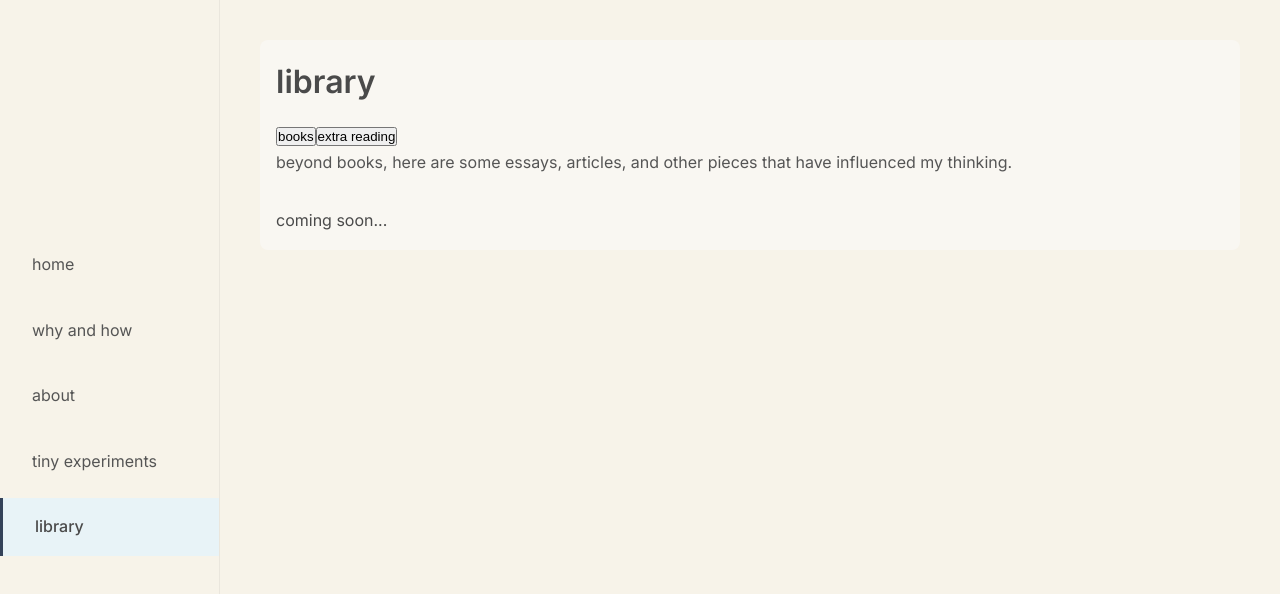
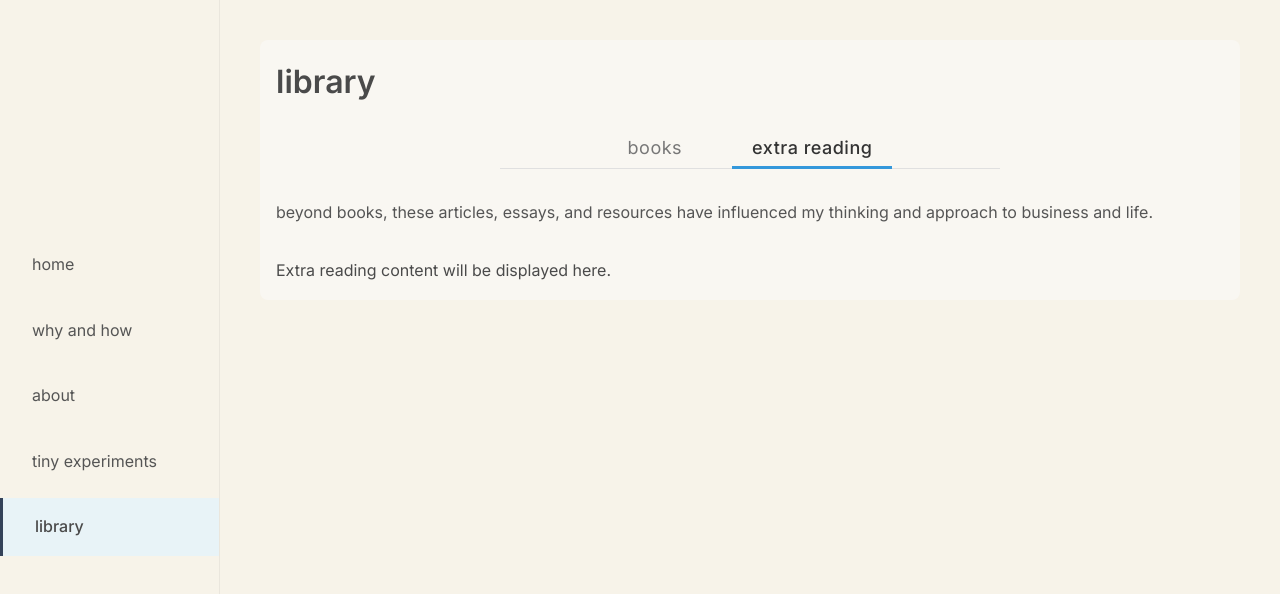
Before and after one commit to sajidkorbu/my-portfolio-website, a React (Create React App) app: page /library in a window 1280 px wide. Both pictures are taken after a click on the button "extra reading". Shown: the top 594 px of the page. Built offline with nearby package versions, Linux system fonts and the light colour scheme.

Commit message:
Update Library look feelt

```diff
--- a/src/pages/Library.css
+++ b/src/pages/Library.css
@@ -22,6 +22,83 @@
   width: 100%; /* Make intro text take full width of container */
   max-width: 100%; /* Override any max-width constraint */
   color: #555;
+}
+
+/* Add this to your Library.css file */
+
+.library-tabs {
+  display: flex;
+  justify-content: center;
+  margin: 20px 0 30px;
+  border-bottom: 1px solid #e0e0e0;
+  width: 100%;
+  max-width: 500px;
+  margin-left: auto;
+  margin-right: auto;
+}
+
+.library-tabs button {
+  background: transparent;
+  border: none;
+  padding: 10px 20px;
+  margin: 0 15px;
+  font-size: 18px;
+  cursor: pointer;
+  position: relative;
+  color: #777;
+  transition: all 0.3s ease;
+  font-family: inherit;
+  letter-spacing: 0.5px;
+  text-transform: lowercase;
+}
+
+.library-tabs button::after {
+  content: '';
+  position: absolute;
+  bottom: -1px;
+  left: 0;
+  width: 0;
+  height: 3px;
+  background: #3498db; /* You can change this to match your site's color scheme */
+  transition: width 0.3s ease;
+}
+
+.library-tabs button:hover {
+  color: #333;
+}
+
+.library-tabs button.active {
+  color: #333;
+  font-weight: 500;
+}
+
+.library-tabs button.active::after {
+  width: 100%;
+}
+
+/* Smooth transition between tabs */
+.tab-content {
+  opacity: 0;
+  transform: translateY(10px);
+  transition: all 0.4s ease;
+}
+
+.tab-content.active {
+  opacity: 1;
+  transform: translateY(0);
+}
+
+/* Make it responsive */
+@media (max-width: 768px) {
+  .library-tabs {
+    max-width: 100%;
+  }
+
+  .library-tabs button {
+    padding: 10px 15px;
+    margin: 0 10px;
+    font-size: 16px;
+  }
 }
 
 /* Horizontal Scrolling Container */
--- a/src/pages/Library.js
+++ b/src/pages/Library.js
@@ -1,8 +1,8 @@
 // src/pages/Library.js
-import React, { useState, useRef } from 'react';
+import React, { useState, useRef, useEffect } from 'react';
 import './Library.css';
 
-// Updated book data with your specified books
+// Book data remains the same as in your original file
 const bookData = [
 {
     id: 1,
@@ -116,6 +116,7 @@ const bookData = [
     coverUrl: "https://images-na.ssl-images-amazon.com/images/S/compressed.photo.goodreads.com/books/1347984664i/639864.jpg",
     recommendation: "yogananda's spiritual journey opened my mind to eastern philosophical traditions and meditation practices that have brought greater balance and clarity to my life and work."
   }
+
 ];
 
 const Library = () => {
@@ -134,7 +135,37 @@ const Library = () => {
     setSelectedBook(null);
   };
 
-  // Handle scroll interaction
+  // Handle tab changes with animation
+  const handleTabChange = (tab) => {
+    // First, make the current content fade out
+    const contentElement = document.querySelector('.tab-content.active');
+    if (contentElement) {
+      contentElement.classList.remove('active');
+    }
+
+    // Set the new active tab after a short delay
+    setTimeout(() => {
+      setActiveTab(tab);
+
+      // Make the new content fade in
+      setTimeout(() => {
+        const newContentElement = document.querySelector('.tab-content');
+        if (newContentElement) {
+          newContentElement.classList.add('active');
+        }
+      }, 50);
+    }, 300); // This delay should match the transition time in CSS
+  };
+
+  // Initialize the active class on first render
+  useEffect(() => {
+    const contentElement = document.querySelector('.tab-content');
+    if (contentElement) {
+      contentElement.classList.add('active');
+    }
+  }, []);
+
+  // Scroll handling functions remain the same
   const handleMouseDown = (e) => {
     setIsScrolling(true);
     setStartX(e.pageX - scrollContainerRef.current.offsetLeft);
@@ -157,7 +188,6 @@ const Library = () => {
     setIsScrolling(false);
   };
 
-  // Scroll to a specific position with animation
   const scrollToPosition = (position) => {
     scrollContainerRef.current.scrollTo({
       left: position,
@@ -180,21 +210,23 @@ const Library = () => {
   return (
     <div className="library-container">
       <h1 className="library-title">library</h1>
+
       <div className="library-tabs">
         <button
           className={activeTab === 'books' ? 'active' : ''}
-          onClick={() => setActiveTab('books')}
+          onClick={() => handleTabChange('books')}
         >
           books
         </button>
         <button
           className={activeTab === 'extras' ? 'active' : ''}
-          onClick={() => setActiveTab('extras')}
+          onClick={() => handleTabChange('extras')}
         >
           extra reading
         </button>
       </div>
 
+      <div className={`tab-content ${activeTab === 'books' ? 'active' : ''}`}>
         {activeTab === 'books' && (
           <>
             <p className="library-intro">
@@ -219,24 +251,18 @@ const Library = () => {
                 onMouseUp={handleMouseUp}
                 onMouseLeave={handleMouseLeave}
               >
-              {bookData.map((book) => (
+                {bookData.map(book => (
                   <div
                     key={book.id}
                     className="book-item"
                     onClick={() => handleBookClick(book)}
                   >
-                  <div className="book-cover-wrapper">
-                    <img
-                      src={book.coverUrl}
-                      alt={`${book.title} cover`}
-                      className="book-cover"
-                      loading="lazy"
-                    />
-                    <div className="book-reflection"></div>
+                    <div className="book-cover">
+                      <img src={book.coverUrl} alt={`${book.title} by ${book.author}`} />
                     </div>
                     <div className="book-info">
-                    <h3 className="book-title">{book.title}</h3>
-                    <p className="book-author">by {book.author}</p>
+                      <h3>{book.title}</h3>
+                      <p>{book.author}</p>
                     </div>
                   </div>
                 ))}
@@ -250,39 +276,35 @@ const Library = () => {
                 ›
               </button>
             </div>
-
-          <div className="scroll-instructions">
-            <p>click and drag to explore more books, or use the arrow buttons</p>
-          </div>
           </>
         )}
 
         {activeTab === 'extras' && (
           <div className="extras-container">
             <p className="library-intro">
-            beyond books, here are some essays, articles, and other pieces that have influenced my thinking.
+              beyond books, these articles, essays, and resources have influenced my thinking and approach to business and life.
             </p>
-          <p className="coming-soon">coming soon...</p>
+            <div className="extras-grid">
+              {/* You can add your extra reading content here */}
+              <p className="placeholder">Extra reading content will be displayed here.</p>
+            </div>
           </div>
         )}
+      </div>
 
       {selectedBook && (
-        <div className="book-detail-overlay" onClick={closeDetail}>
-          <div className="book-detail" onClick={(e) => e.stopPropagation()}>
+        <div className="book-detail-overlay">
+          <div className="book-detail">
             <button className="close-button" onClick={closeDetail}>×</button>
             <div className="book-detail-content">
               <div className="book-detail-cover">
-                <img
-                  src={selectedBook.coverUrl}
-                  alt={`${selectedBook.title} cover`}
-                  className="book-detail-image"
-                />
+                <img src={selectedBook.coverUrl} alt={`${selectedBook.title} by ${selectedBook.author}`} />
               </div>
               <div className="book-detail-info">
-                <h2 className="book-detail-title">{selectedBook.title}</h2>
-                <h3 className="book-detail-author">by {selectedBook.author}</h3>
+                <h2>{selectedBook.title}</h2>
+                <h3>by {selectedBook.author}</h3>
                 <div className="book-recommendation">
-                  <h4>why i recommend this book:</h4>
+                  <h4>why i recommend it:</h4>
                   <p>{selectedBook.recommendation}</p>
                 </div>
               </div>
```
Lines whose indentation alone changed are shown as unchanged.
